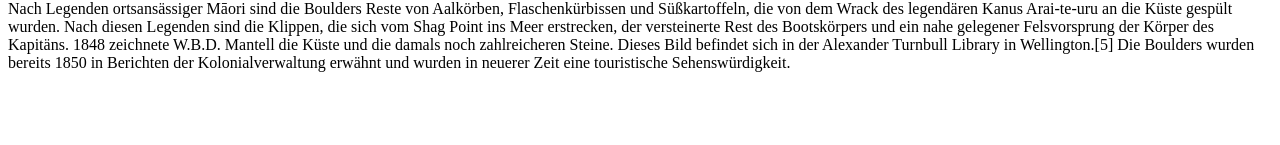
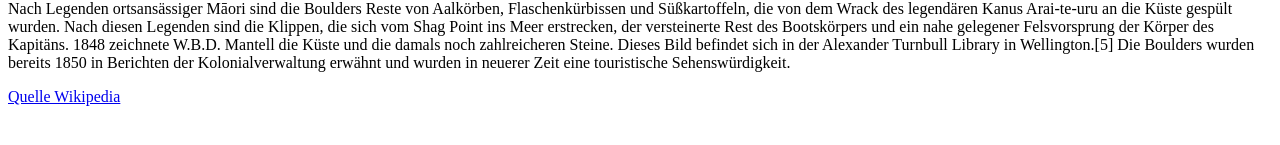
Before and after one commit to StephanPumpernik/nz, a plain HTML site: page index.html in a window 1280 px wide. Shown: the part 197-342 px from the top of the page. Drawn offline with Linux system fonts and the light colour scheme.

Commit message:
Link zur quelle bei wikipededia

```diff
--- a/index.html
+++ b/index.html
@@ -12,6 +12,7 @@
     <h2>Moeraki Boulders</h2>
     <p>Die <strong>Moeraki Boulders</strong> (Maori: Kaihinaki) sind eine Anzahl ungewöhnlich großer kugelförmiger Konkretionen an der Koekohe Beach an der Küste von Otago auf der Südinsel Neuseelands zwischen Moeraki und Hampden. <strong><em>Die grau gefärbten Septarien liegen einzeln oder in Gruppen an der Küste.</em></strong> Die Erosion des hier an der Küste anstehenden <em>Schluffsteins</em> durch die Wellen legt regelmäßig weitere Kugeln frei</p>
     <p>Nach Legenden ortsansässiger Māori sind die Boulders Reste von Aalkörben, Flaschenkürbissen und Süßkartoffeln, die von dem Wrack des legendären Kanus Arai-te-uru an die Küste gespült wurden. Nach diesen Legenden sind die Klippen, die sich vom Shag Point ins Meer erstrecken, der versteinerte Rest des Bootskörpers und ein nahe gelegener Felsvorsprung der Körper des Kapitäns. 1848 zeichnete W.B.D. Mantell die Küste und die damals noch zahlreicheren Steine. Dieses Bild befindet sich in der Alexander Turnbull Library in Wellington.[5] Die Boulders wurden bereits 1850 in Berichten der Kolonialverwaltung erwähnt und wurden in neuerer Zeit eine touristische Sehenswürdigkeit.</p>
+    <a href="https://de.wikipedia.org/wiki/Moeraki_Boulders">Quelle Wikipedia</a>
 </body>
 
 </html>
```
